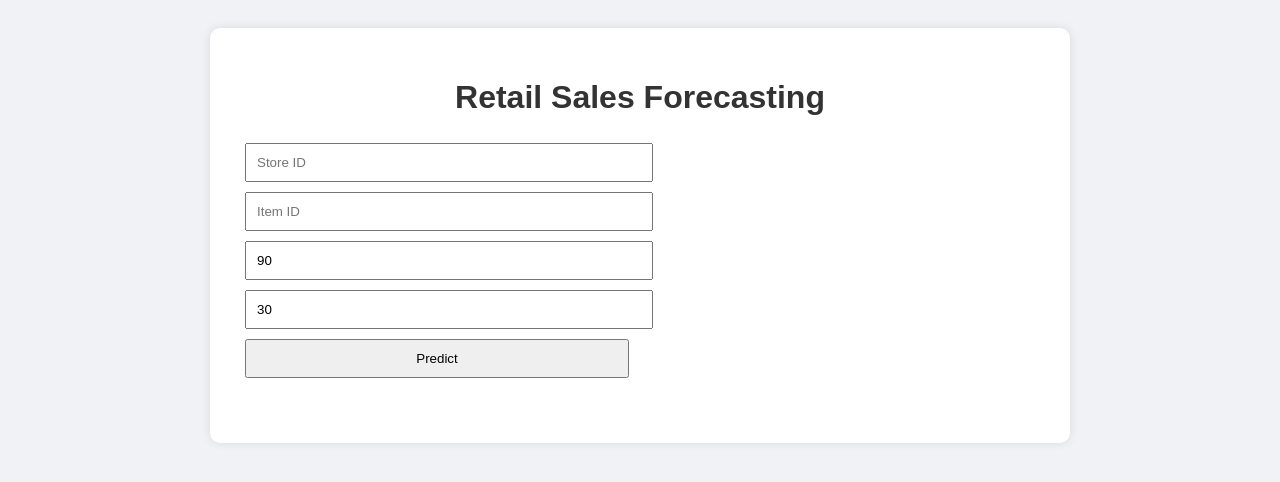
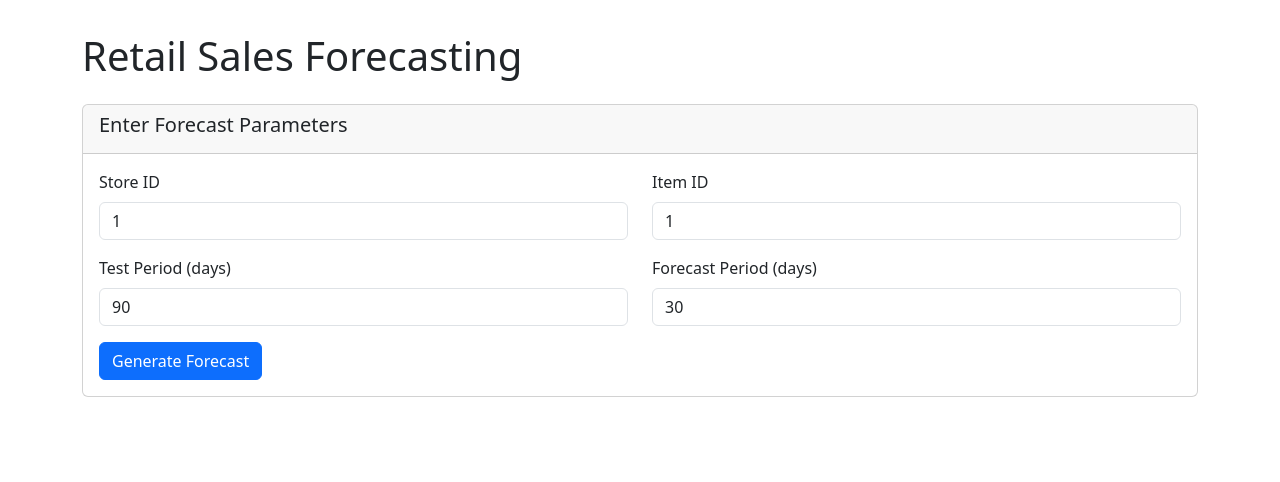
Before and after one commit to Skanda-17/kaggle-retail-sales, a Flask app: page / in a window 1280 px wide. Shown: the top 482 px of the page. Run offline with Flask 2, Linux system fonts and the light colour scheme.

Commit message:
Update index.html

```diff
--- a/templates/index.html
+++ b/templates/index.html
@@ -2,78 +2,163 @@
 <html lang="en">
 <head>
     <meta charset="UTF-8">
+    <meta name="viewport" content="width=device-width, initial-scale=1.0">
     <title>Retail Sales Forecasting</title>
+    <link href="https://cdn.jsdelivr.net/npm/bootstrap@5.3.0-alpha1/dist/css/bootstrap.min.css" rel="stylesheet">
     <style>
         body {
-            font-family: Arial, sans-serif;
-            background: #f0f2f5;
-            padding: 20px;
+            padding-top: 2rem;
+            padding-bottom: 2rem;
         }
-        .container {
-            background: white;
-            padding: 30px;
-            border-radius: 10px;
-            box-shadow: 0 0 10px rgba(0,0,0,0.1);
-            max-width: 800px;
-            margin: auto;
+        .forecast-container {
+            margin-top: 2rem;
         }
-        h1 {
-            text-align: center;
-            color: #333;
-        }
-        form {
-            margin-bottom: 30px;
-        }
-        input, button {
-            padding: 10px;
-            margin: 5px;
-            width: 48%;
-        }
-        table {
-            width: 100%;
+        canvas {
+            max-width: 100%;
+            height: auto;
             margin-top: 20px;
-            border-collapse: collapse;
-        }
-        th, td {
-            padding: 10px;
-            border-bottom: 1px solid #ddd;
-            text-align: center;
-        }
-        th {
-            background: #f8f8f8;
         }
     </style>
 </head>
 <body>
     <div class="container">
-        <h1>Retail Sales Forecasting</h1>
-        <form method="POST" action="/web-predict">
-            <input type="number" name="store_id" placeholder="Store ID" required>
-            <input type="number" name="item_id" placeholder="Item ID" required>
-            <input type="number" name="test_days" placeholder="Test Days (default 90)" value="90" required>
-            <input type="number" name="forecast_days" placeholder="Forecast Days (default 30)" value="30" required>
-            <button type="submit">Predict</button>
+        <h1 class="mb-4">Retail Sales Forecasting</h1>
+
+        <div class="card">
+            <div class="card-header">
+                <h5>Enter Forecast Parameters</h5>
+            </div>
+            <div class="card-body">
+                <form id="forecastForm" method="post" action="/web-predict">
+                    <div class="row mb-3">
+                        <div class="col-md-6">
+                            <label for="store_id" class="form-label">Store ID</label>
+                            <input type="number" class="form-control" id="store_id" name="store_id" value="1" required>
+                        </div>
+                        <div class="col-md-6">
+                            <label for="item_id" class="form-label">Item ID</label>
+                            <input type="number" class="form-control" id="item_id" name="item_id" value="1" required>
+                        </div>
+                    </div>
+                    <div class="row mb-3">
+                        <div class="col-md-6">
+                            <label for="test_days" class="form-label">Test Period (days)</label>
+                            <input type="number" class="form-control" id="test_days" name="test_days" value="90" required>
+                        </div>
+                        <div class="col-md-6">
+                            <label for="forecast_days" class="form-label">Forecast Period (days)</label>
+                            <input type="number" class="form-control" id="forecast_days" name="forecast_days" value="30" required>
+                        </div>
+                    </div>
+                    <button type="submit" class="btn btn-primary">Generate Forecast</button>
                 </form>
+            </div>
+        </div>
 
+        {% if evaluation %}
+        <div class="forecast-container">
+            <div class="card mb-4">
+                <div class="card-header bg-info text-white">
+                    <h5>Model Evaluation</h5>
+                </div>
+                <div class="card-body">
+                    <p><strong>RMSE:</strong>
+                        {% if evaluation.RMSE is not none %}
+                            {{ evaluation.RMSE | round(2) }}
+                        {% else %}
+                            Not available
+                        {% endif %}
+                    </p>
+                    <p><strong>MAPE:</strong>
+                        {% if evaluation.MAPE is not none %}
+                            {{ evaluation.MAPE | round(2) }}%
+                        {% else %}
+                            Not available
+                        {% endif %}
+                    </p>
+                </div>
+            </div>
+
+            <div class="card mb-4">
+                <div class="card-header bg-success text-white">
+                    <h5>Sales Forecast</h5>
+                </div>
+                <div class="card-body">
                     {% if forecast %}
-            <h2>Forecasted Sales</h2>
-            <table>
+                    <div class="table-responsive">
+                        <table class="table table-striped">
+                            <thead>
                                 <tr>
                                     <th>Date</th>
-                    <th>Predicted Total Amount</th>
+                                    <th>Forecasted Sales</th>
                                 </tr>
-                {% for row in forecast %}
+                            </thead>
+                            <tbody>
+                                {% for item in forecast %}
                                 <tr>
-                    <td>{{ row['date'] }}</td>
-                    <td>{{ row['total amount'] | round(2) }}</td>
+                                    <td>{{ item.date }}</td>
+                                    <td>
+                                        {% if item["total amount"] is not none %}
+                                            {{ item["total amount"] | round(2) }}
+                                        {% else %}
+                                            N/A
+                                        {% endif %}
+                                    </td>
                                 </tr>
                                 {% endfor %}
+                            </tbody>
                         </table>
-        {% endif %}
+                    </div>
 
-        {% if error %}
-            <p style="color:red;">{{ error }}</p>
+                    <!-- Chart.js Forecast Visualization -->
+                    <div class="mt-4">
+                        <h5>Forecast Chart</h5>
+                        <canvas id="forecastChart" height="100"></canvas>
+                    </div>
+
+                    <script src="https://cdn.jsdelivr.net/npm/chart.js"></script>
+                    <script>
+                        const labels = {{ forecast | map(attribute='date') | list | tojson }};
+                        const salesData = {{ forecast | map(attribute='total amount') | list | tojson }};
+
+                        const ctx = document.getElementById('forecastChart').getContext('2d');
+                        new Chart(ctx, {
+                            type: 'line',
+                            data: {
+                                labels: labels,
+                                datasets: [{
+                                    label: 'Forecasted Sales',
+                                    data: salesData,
+                                    fill: false,
+                                    borderColor: 'rgb(75, 192, 192)',
+                                    tension: 0.3
+                                }]
+                            },
+                            options: {
+                                responsive: true,
+                                scales: {
+                                    x: {
+                                        ticks: {
+                                            autoSkip: true,
+                                            maxTicksLimit: 15
+                                        }
+                                    },
+                                    y: {
+                                        beginAtZero: true
+                                    }
+                                }
+                            }
+                        });
+                    </script>
+                    {% else %}
+                        <p>No forecast data available.</p>
                     {% endif %}
                 </div>
+            </div>
+        </div>
+        {% endif %}
+    </div>
+
+    <script src="https://cdn.jsdelivr.net/npm/bootstrap@5.3.0-alpha1/dist/js/bootstrap.bundle.min.js"></script>
 </body>
 </html>
```
Lines whose indentation alone changed are shown as unchanged.
